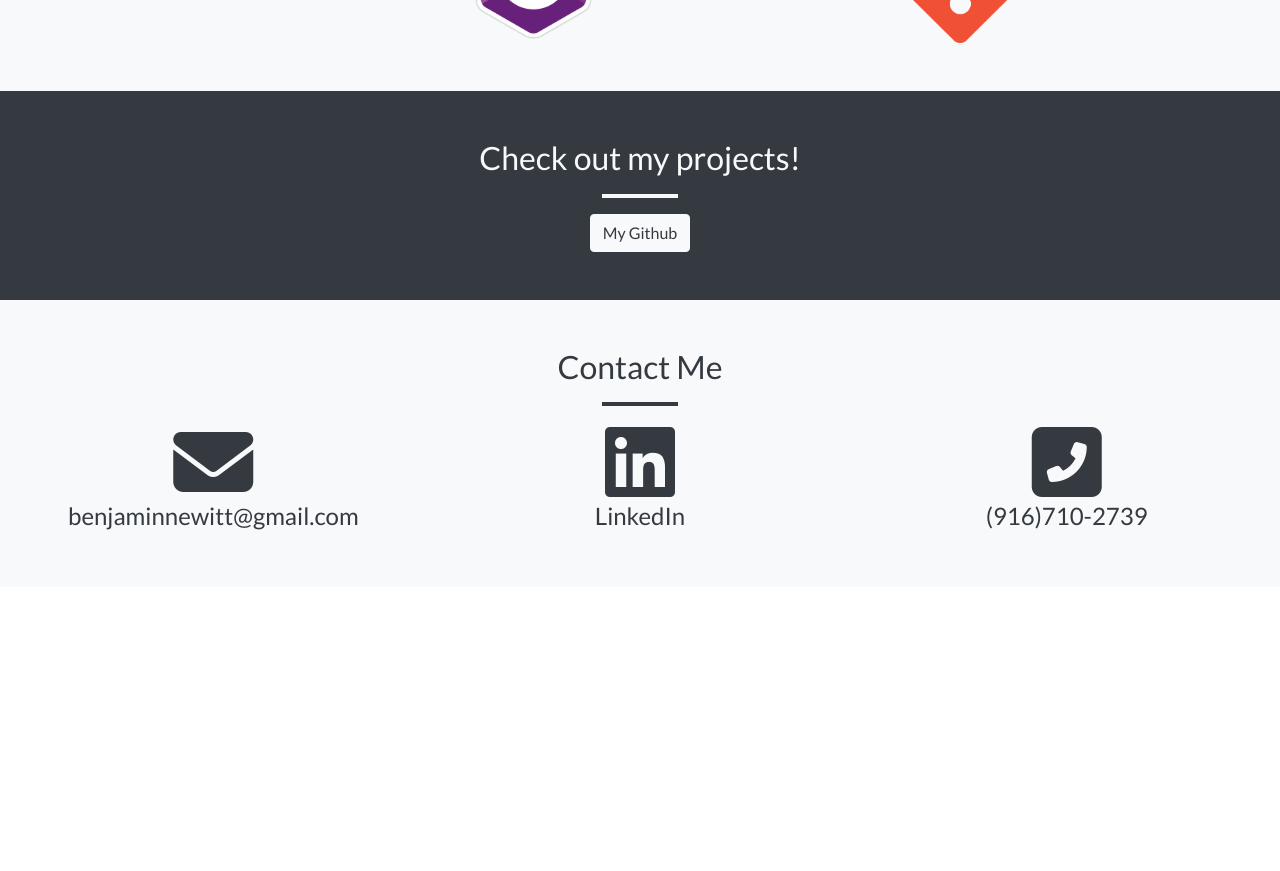
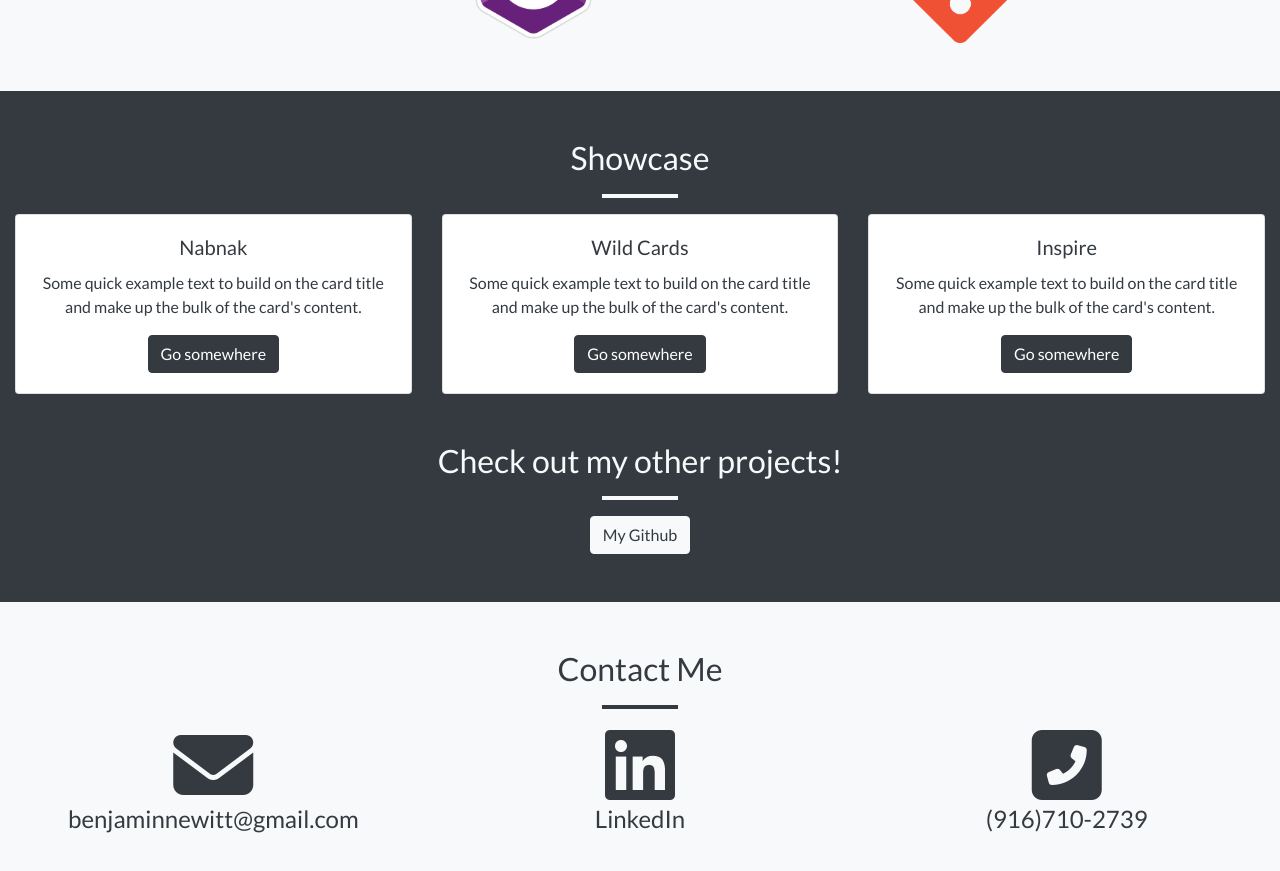
Before and after one commit to BenjaminNewitt/landing_page, a Vue app: page /#/ in a window 1280 px wide. Shown: the part 1620-2491 px from the top of the page. Before the commit the page ends 2207 px from the top, so only its background shows below. Built offline with nearby package versions, Linux system fonts and the light colour scheme.

Commit message:
adds showcase cards to portfolio

```diff
--- a/src/components/Github.vue
+++ b/src/components/Github.vue
@@ -1,7 +1,51 @@
 <template>
   <div class="github row" id="github">
     <div class="col-12 bg-dark text-light text-center pt-5 pb-5">
-      <h2 class="m-0">Check out my projects!</h2>
+      <h2 class="m-0">Showcase</h2>
+      <div class="row d-flex justify-content-center">
+        <div class="col-3 col-md-1">
+          <hr class="border border-light" />
+        </div>
+      </div>
+      <div class="row">
+        <div class="col-10 m-auto col-sm-6 col-md-4">
+          <div class="card text-dark" style="width: 100%;">
+            <div class="card-body">
+              <h5 class="card-title">Nabnak</h5>
+              <p class="card-text">
+                Some quick example text to build on the card title and make up
+                the bulk of the card's content.
+              </p>
+              <a href="#" class="btn btn-dark">Go somewhere</a>
+            </div>
+          </div>
+        </div>
+        <div class="col-10 m-auto col-sm-6 col-md-4">
+          <div class="card text-dark" style="width: 100%;">
+            <div class="card-body">
+              <h5 class="card-title">Wild Cards</h5>
+              <p class="card-text">
+                Some quick example text to build on the card title and make up
+                the bulk of the card's content.
+              </p>
+              <a href="#" class="btn btn-dark">Go somewhere</a>
+            </div>
+          </div>
+        </div>
+        <div class="col-10 m-auto col-sm-6 col-md-4">
+          <div class="card text-dark" style="width: 100%;">
+            <div class="card-body">
+              <h5 class="card-title">Inspire</h5>
+              <p class="card-text">
+                Some quick example text to build on the card title and make up
+                the bulk of the card's content.
+              </p>
+              <a href="#" class="btn btn-dark">Go somewhere</a>
+            </div>
+          </div>
+        </div>
+      </div>
+      <h2 class="m-0 pt-5">Check out my other projects!</h2>
       <div class="row d-flex justify-content-center">
         <div class="col-3 col-md-1">
           <hr class="border border-light" />
```
